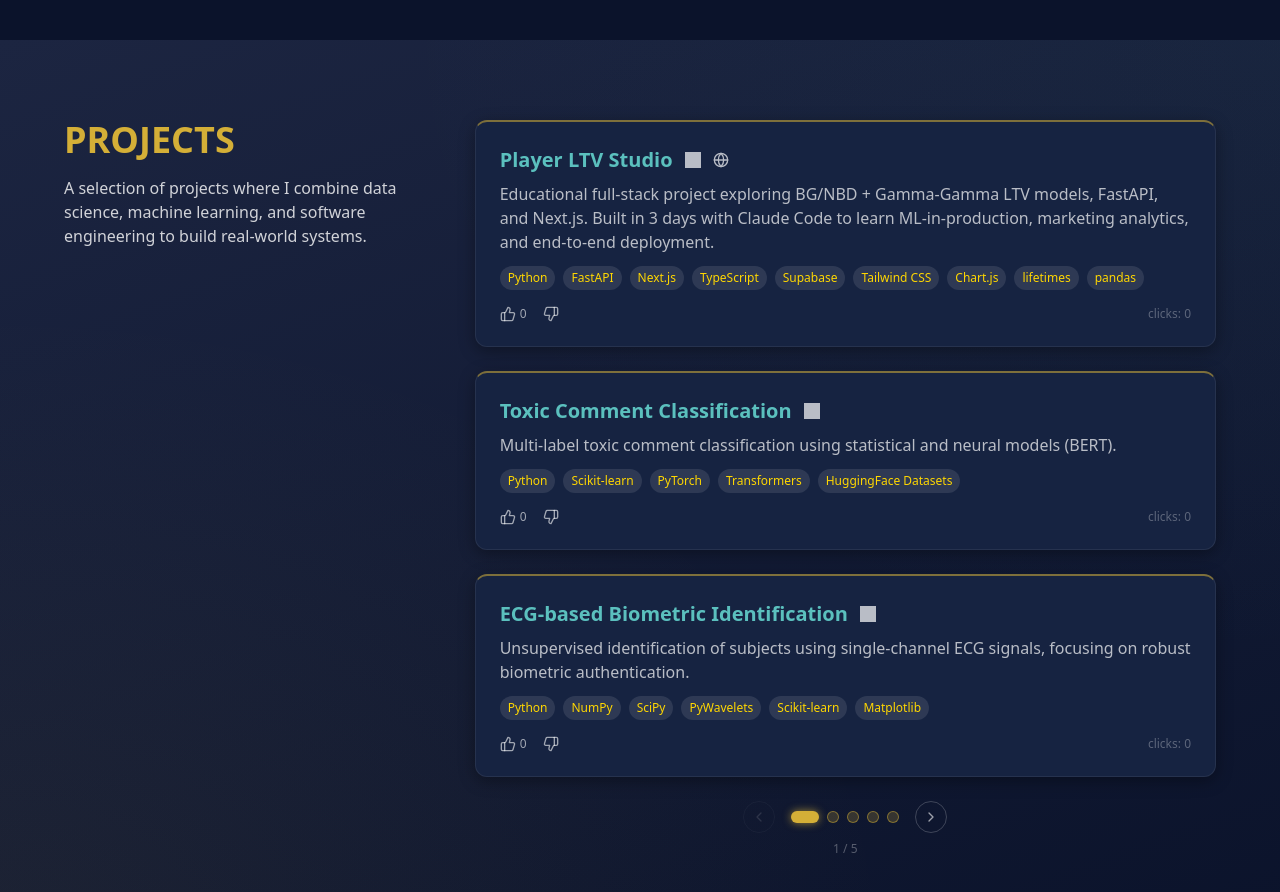
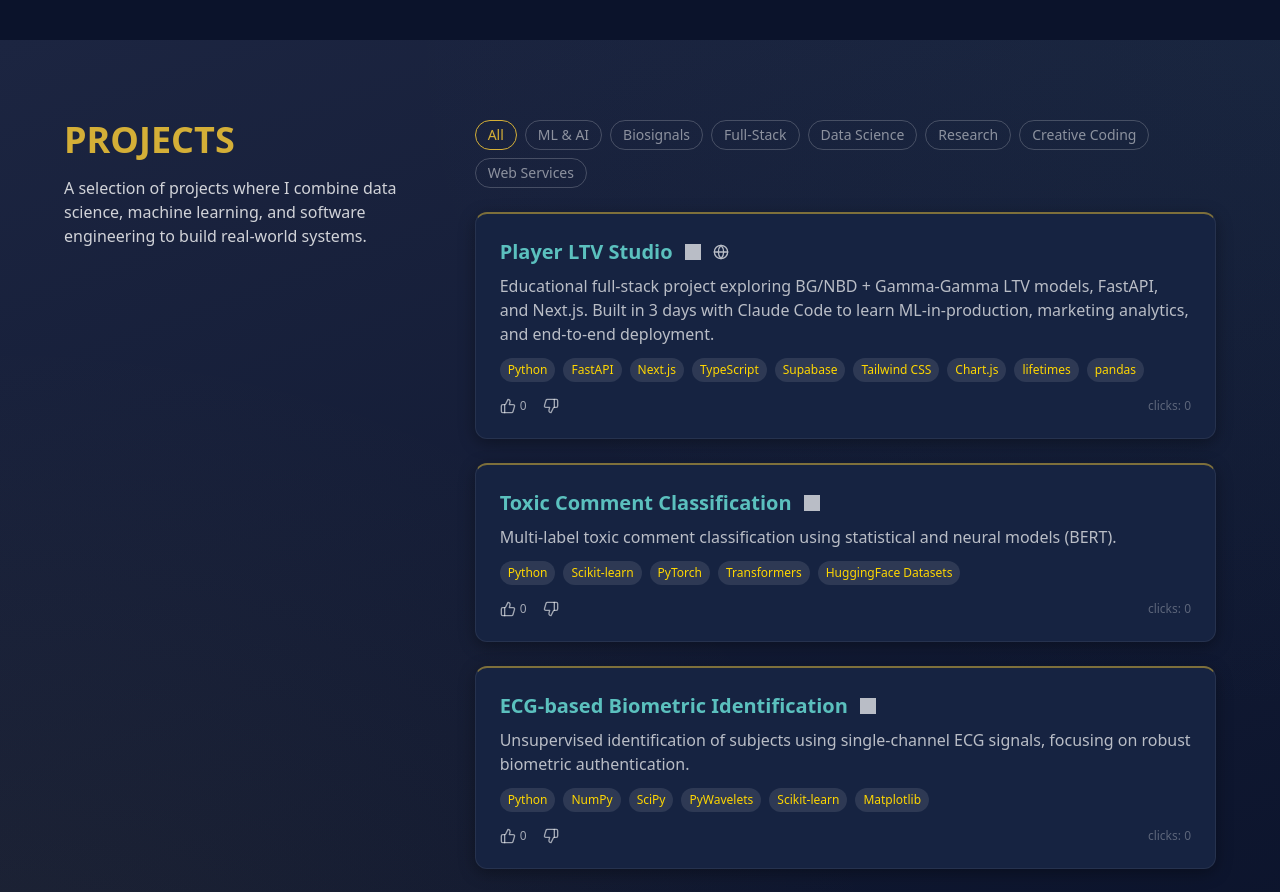
Before and after one commit to teodora-taleska/portfolio, a React app in the folder portfolio/: page / in a window 1280 px wide. Shown: the part 1560-2452 px from the top of the page. Built offline with nearby package versions, Linux system fonts and the light colour scheme; no server answers; the database is empty; grey boxes are pictures that could not be loaded; the HTML template or start-up script is replaced by a standard one.

Commit message:
feat: add category filter tabs and Web Services placeholder to Projects

```diff
--- a/portfolio/src/components/Projects.jsx
+++ b/portfolio/src/components/Projects.jsx
@@ -125,6 +125,31 @@ export default function Projects() {
 
         {/* RIGHT */}
         <div className="md:w-2/3">
+          {/* CATEGORY TABS */}
+          <div className="flex flex-wrap gap-2 mb-6">
+            {CATEGORIES.map((cat) => (
+              <button
+                key={cat}
+                onClick={() => handleCategoryChange(cat)}
+                className={`px-3 py-1 text-sm rounded-full border transition-all duration-200 ${
+                  activeCategory === cat
+                    ? "border-[#D4AF37] text-[#D4AF37]"
+                    : "border-th-fg/20 text-th-fg/50 hover:text-th-fg hover:border-th-fg/40"
+                }`}
+              >
+                {cat}
+              </button>
+            ))}
+          </div>
+
+          {activeCategory === "Web Services" && filteredProjects.length === 0 ? (
+            <div className="p-6 bg-th-card rounded-xl shadow-lg card-bordered flex items-center justify-center py-16">
+              <p className="text-th-fg/50 italic text-sm">
+                Coming soon — client projects launching soon.
+              </p>
+            </div>
+          ) : (
+            <>
           <AnimatePresence mode="wait" custom={direction}>
             <motion.div
               key={page}
@@ -308,6 +333,8 @@ export default function Projects() {
           <p className="text-center text-th-fg/30 text-xs mt-2">
             {page + 1} / {totalPages}
           </p>
+            </>
+          )}
         </div>
       </div>
     </section>
```
